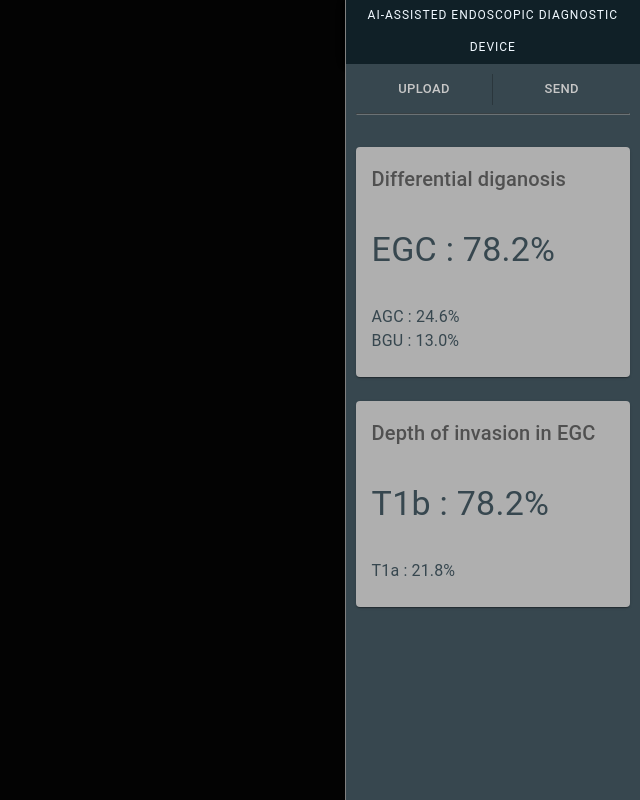
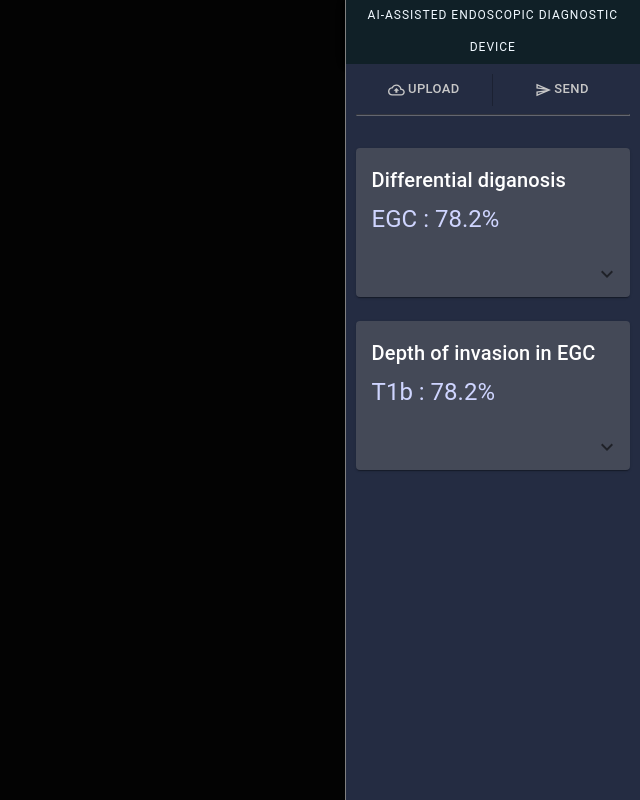
Before and after one commit to LeeSeungjae00/ai-scope, a React (Create React App) app: page / in a window 1280 px wide. Shown: the whole page, without its empty margins (640-1280 px from the left). Built offline with nearby package versions, Linux system fonts and the light colour scheme.

Commit message:
UI 1. Upload, Send 아이콘 추가 2. 전체 색상 개편 3.

```diff
--- a/package.json
+++ b/package.json
@@ -5,6 +5,7 @@
   "dependencies": {
     "@fortawesome/fontawesome-free": "^5.15.2",
     "@material-ui/core": "^4.11.2",
+    "@material-ui/icons": "^4.11.2",
     "@testing-library/jest-dom": "^5.11.8",
     "@testing-library/react": "^11.2.2",
     "@testing-library/user-event": "^12.6.0",
--- a/src/App.css
+++ b/src/App.css
@@ -29,7 +29,7 @@
 
 .side{
   grid-area: side;
-  background: #37474f;
+  background: #242c42;
   border-left: 1.3px solid gray;
   padding: 10px;
 }
--- a/src/App.jsx
+++ b/src/App.jsx
@@ -38,6 +38,7 @@ function App() {
   }
 
 
+
   return (
     <div className = "App">
       <div className="priveiw-rapping">
--- a/src/Container/Side/Side.jsx
+++ b/src/Container/Side/Side.jsx
@@ -2,6 +2,7 @@ import { React, useRef } from 'react';
 import { Grid, ButtonGroup, Button} from '@material-ui/core';
 import { makeStyles } from '@material-ui/core/styles';
 import SideContent from '../SideContent/SideContent';
+import { CloudUploadOutlined, SendOutlined } from '@material-ui/icons';
 
 
 const useStyles = makeStyles((theme) => ({
@@ -12,6 +13,10 @@ const useStyles = makeStyles((theme) => ({
       flex: 1,
       color: '#c7c7c7',
       borderColor: '#c7c7c7'
+    },
+    icon : {
+        marginRight : "3px",
+        width : "0.7em"
     }
   }));
 
@@ -30,8 +35,12 @@ export default function Side({onChangeFile, onFileButtonClick}) {
                         aria-label="text primary button group">
                         <Button className={classes.button} onClick={(e) =>{
                             onFileButtonClick(e, fileRef);
-                        }} >UPLOAD</Button>
-                        <Button className={classes.button}>SEND</Button>
+                        }}>
+                            <CloudUploadOutlined className = {classes.icon}></CloudUploadOutlined>
+                            UPLOAD</Button>
+                        <Button className={classes.button}>
+                            <SendOutlined className = {classes.icon}></SendOutlined>
+                            SEND</Button>
                     </ButtonGroup>
                     <hr></hr>
                 </Grid>
--- a/src/Container/SideContent/SideContent.jsx
+++ b/src/Container/SideContent/SideContent.jsx
@@ -1,30 +1,61 @@
-import { React} from 'react';
-import { Typography, Grid, CardContent, Card } from '@material-ui/core';
+import { React, useState } from 'react';
+import { Typography, Grid, CardContent, Card, CardActions, IconButton, Collapse } from '@material-ui/core';
 import { makeStyles } from '@material-ui/core/styles';
+import { ExpandMore } from '@material-ui/icons';
+import clsx from 'clsx';
 
 const useStyles = makeStyles((theme) => ({
     root: {
         flexGrow: 1,
-        backgroundColor: '#afafaf',
-        color: 'rgb(55 71 79);'
+        backgroundColor: '#7d7d7d5c',
+        color: 'rgb(207 213 255)',
     },
+    expandOpen: {
+        transform: 'rotate(180deg)',
+    },
+    actions : {
+        float : 'right'
+    }
 }));
 
 export default function SideContent({ title, mainValue, subValue }) {
     const classes = useStyles();
-    console.log(subValue);
+    const [expanded, setExpanded] = useState(false);
+
+    const handleExpandClick = (e) => {
+        e.preventDefault();
+        setExpanded(!expanded);
+    };
+
     return (
         <Grid item xs={12}>
             <Card className={classes.root}>
-                <CardContent>
-                    <Typography variant="h6" color="textSecondary" gutterBottom>
+                <CardContent className={classes.content}>
+                    <Typography variant="h6" style = {{color : "white"}} gutterBottom>
                         {title}
                     </Typography>
-                    <Typography variant="h4" component="h2">
-                        <p>{mainValue}</p>
+                    <Typography  variant="h5">
+                        {mainValue}
                     </Typography>
-                    {subValue.map(value => <Typography key = {value}>{value}</Typography>)}
                 </CardContent>
+                <CardActions className={classes.actions}>
+                    <IconButton
+
+                        size="small"
+                        className={clsx(classes.expand, {
+                            [classes.expandOpen]: expanded,
+                        })}
+                        onClick={handleExpandClick}
+                        aria-expanded={expanded}
+                        aria-label="show more">
+                        <ExpandMore></ExpandMore>
+                    </IconButton>
+                </CardActions>
+                <Collapse in={expanded}>
+                    <CardContent>
+                        {subValue.map(value => <Typography variant="body2" key={value}>{value}</Typography>)}
+                    </CardContent>
+                </Collapse>
             </Card>
         </Grid>
     )
--- a/src/index.js
+++ b/src/index.js
@@ -3,10 +3,15 @@ import ReactDOM from 'react-dom';
 import './index.css';
 import App from './App';
 import reportWebVitals from './reportWebVitals';
+import { ThemeProvider } from "@material-ui/core/styles";
+import { unstable_createMuiStrictModeTheme } from '@material-ui/core/styles';
+const theme = unstable_createMuiStrictModeTheme();
 
 ReactDOM.render(
   <React.StrictMode>
+    <ThemeProvider theme = {theme}>
     <App />
+    </ThemeProvider>
   </React.StrictMode>,
   document.getElementById('root')
 );
```
Also changed, not shown: 2 other files (tests, documents, lock files or other folders).
